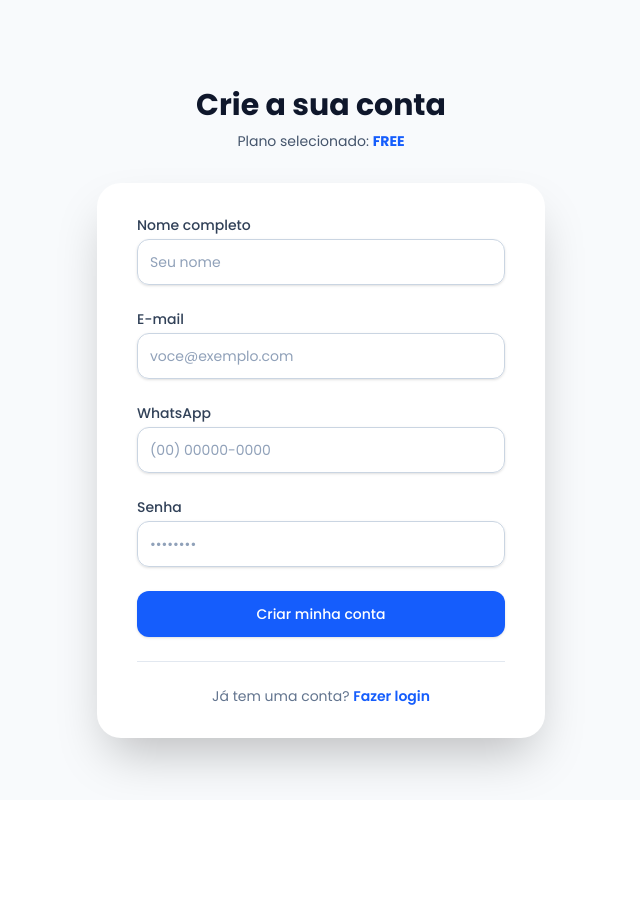
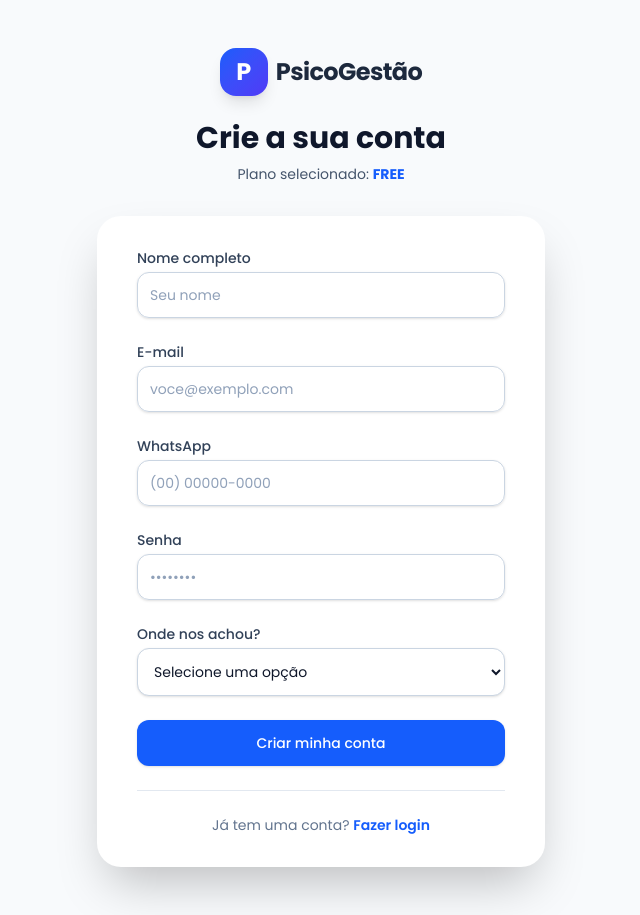
Before and after one commit to kochimoto/PsicoSaas, a Next.js app: page /cadastro in a window 1280 px wide. Shown: the whole page, without its empty margins (319-959 px from the left). Before the commit the page ends 800 px from the top, so only its background shows below. Built offline with nearby package versions, Linux system fonts and the light colour scheme; no server answers.

Commit message:
Branding: PsicoGestão e novo campo de cadastro

```diff
--- a/generate-zip.js
+++ b/generate-zip.js
@@ -2,7 +2,7 @@ const fs = require('fs');
 const archiver = require('archiver');
 const path = require('path');
 
-const outputPath = path.join(__dirname, '..', 'PsicoSaaS-Vercel.zip');
+const outputPath = path.join(__dirname, '..', 'PsicoGestao.v1.zip');
 const output = fs.createWriteStream(outputPath);
 const archive = archiver('zip', {
   zlib: { level: 9 }
--- a/package.json
+++ b/package.json
@@ -1,5 +1,5 @@
 {
-  "name": "saas-lais",
+  "name": "psicogestao",
   "version": "0.1.0",
   "private": true,
   "scripts": {
--- a/src/app/actions/auth.ts
+++ b/src/app/actions/auth.ts
@@ -11,6 +11,7 @@ interface RegisterData {
   password: string;
   plan?: string;
   phone?: string;
+  whereFound?: string;
 }
 
 export async function registerAction(data: RegisterData) {
@@ -27,6 +28,7 @@ export async function registerAction(data: RegisterData) {
         name: data.name,
         email: data.email,
         password: hashedPassword,
+        whereFound: data.whereFound,
         role: "PSICOLOGO",
         tenantOwner: {
           create: {
--- a/src/app/api/stripe/checkout/route.ts
+++ b/src/app/api/stripe/checkout/route.ts
@@ -32,7 +32,7 @@ export async function POST(req: Request) {
           price_data: {
             currency: "brl",
             product_data: {
-              name: "PsicoSaaS VIP (Teste)",
+              name: "PsicoGestão VIP (Teste)",
               description: "Acesso ilimitado à gestão completa.",
             },
             unit_amount: 100, // R$ 1,00 (em centavos)
--- a/src/app/cadastro/page.tsx
+++ b/src/app/cadastro/page.tsx
@@ -14,6 +14,7 @@ const registerSchema = z.object({
   email: z.string().email("E-mail inválido"),
   phone: z.string().min(10, "Telefone inválido"),
   password: z.string().min(6, "A senha deve ter pelo menos 6 caracteres"),
+  whereFound: z.string().min(1, "Por favor, nos diga onde nos encontrou"),
 });
 
 type RegisterData = z.infer<typeof registerSchema>;
@@ -47,8 +48,14 @@ function RegisterForm() {
 
   return (
     <div className="min-h-screen bg-slate-50 flex flex-col justify-center py-12 sm:px-6 lg:px-8">
-      <div className="sm:mx-auto sm:w-full sm:max-w-md">
-        <h2 className="mt-6 text-center text-3xl font-extrabold text-slate-900">
+      <div className="sm:mx-auto sm:w-full sm:max-w-md flex flex-col items-center">
+        <Link href="/" className="flex items-center gap-2 mb-6 group">
+          <div className="w-12 h-12 rounded-2xl bg-gradient-to-br from-blue-600 to-indigo-600 flex items-center justify-center text-white font-bold text-2xl shadow-lg group-hover:scale-110 transition-transform">
+            P
+          </div>
+          <span className="font-bold text-2xl tracking-tight text-slate-800">PsicoGestão</span>
+        </Link>
+        <h2 className="text-center text-3xl font-extrabold text-slate-900">
           Crie a sua conta
         </h2>
         <p className="mt-2 text-center text-sm text-slate-600">
@@ -117,6 +124,24 @@ function RegisterForm() {
             </div>
 
             <div>
+              <label className="block text-sm font-medium text-slate-700">Onde nos achou?</label>
+              <div className="mt-1">
+                <select
+                  {...register("whereFound")}
+                  className="block w-full px-3 py-3 border border-slate-300 rounded-xl shadow-sm bg-white focus:outline-none focus:ring-blue-500 focus:border-blue-500 sm:text-sm transition-all"
+                >
+                  <option value="">Selecione uma opção</option>
+                  <option value="instagram">Instagram</option>
+                  <option value="facebook">Facebook</option>
+                  <option value="google">Google</option>
+                  <option value="indicacao">Indicação de colega</option>
+                  <option value="outro">Outro</option>
+                </select>
+                {errors.whereFound && <p className="mt-1 text-xs text-red-500">{errors.whereFound.message}</p>}
+              </div>
+            </div>
+
+            <div>
               <button
                 type="submit"
                 disabled={isPending}
--- a/src/app/dashboard/layout.tsx
+++ b/src/app/dashboard/layout.tsx
@@ -34,12 +34,12 @@ export default function DashboardLayout({ children }: { children: React.ReactNod
       {/* Sidebar */}
       <div className={`fixed inset-y-0 left-0 z-50 w-72 bg-white border-r border-slate-200 transform transition-transform duration-300 lg:translate-x-0 lg:static lg:w-72 flex flex-col ${sidebarOpen ? 'translate-x-0' : '-translate-x-full'}`}>
         <div className="h-16 flex items-center px-6 border-b border-slate-100">
-          <div className="flex items-center gap-2">
-            <div className="w-8 h-8 rounded-xl bg-gradient-to-br from-blue-600 to-indigo-600 flex items-center justify-center text-white font-bold text-xl">
+          <Link href="/" className="flex items-center gap-2 group">
+            <div className="w-8 h-8 rounded-xl bg-gradient-to-br from-blue-600 to-indigo-600 flex items-center justify-center text-white font-bold text-xl group-hover:scale-110 transition-transform">
               P
             </div>
-            <span className="font-bold text-xl tracking-tight text-slate-800">PsicoSaaS</span>
-          </div>
+            <span className="font-bold text-xl tracking-tight text-slate-800">PsicoGestão</span>
+          </Link>
         </div>
 
         <div className="flex-1 overflow-y-auto py-6 px-4 space-y-1">
@@ -80,9 +80,9 @@ export default function DashboardLayout({ children }: { children: React.ReactNod
       <div className="flex-1 flex flex-col min-w-0 overflow-hidden">
         {/* Mobile Header */}
         <div className="lg:hidden h-16 bg-white border-b border-slate-200 flex items-center px-4 justify-between">
-          <div className="flex items-center gap-2">
+          <Link href="/" className="flex items-center gap-2">
             <div className="w-8 h-8 rounded-xl bg-gradient-to-br from-blue-600 to-indigo-600 flex items-center justify-center text-white font-bold text-lg">P</div>
-          </div>
+          </Link>
           <button
             onClick={() => setSidebarOpen(true)}
             className="p-2 rounded-lg text-slate-500 hover:bg-slate-100"
--- a/src/app/dashboard/page.tsx
+++ b/src/app/dashboard/page.tsx
@@ -76,7 +76,7 @@ export default async function DashboardPage() {
           <h2 className="text-xl font-bold text-slate-800 mb-6">Avisos Recentes</h2>
           <div className="space-y-4">
             <div className="p-4 rounded-2xl bg-blue-50 border border-blue-100 text-blue-800 text-sm">
-              <span className="font-bold block mb-1">Dica do PsicoSaaS</span>
+              <span className="font-bold block mb-1">Dica do PsicoGestão</span>
               Ative as mensagens automatizadas de WhatsApp no menu Configurações para reduzir faltas.
             </div>
           </div>
--- a/src/app/login/page.tsx
+++ b/src/app/login/page.tsx
@@ -48,12 +48,18 @@ export default function LoginPage() {
 
   return (
     <div className="min-h-screen bg-slate-50 flex flex-col justify-center py-12 sm:px-6 lg:px-8">
-      <div className="sm:mx-auto sm:w-full sm:max-w-md">
-        <h2 className="mt-6 text-center text-3xl font-extrabold text-slate-900">
+      <div className="sm:mx-auto sm:w-full sm:max-w-md flex flex-col items-center">
+        <Link href="/" className="flex items-center gap-2 mb-6 group">
+          <div className="w-12 h-12 rounded-2xl bg-gradient-to-br from-blue-600 to-indigo-600 flex items-center justify-center text-white font-bold text-2xl shadow-lg group-hover:scale-110 transition-transform">
+            P
+          </div>
+          <span className="font-bold text-2xl tracking-tight text-slate-800">PsicoGestão</span>
+        </Link>
+        <h2 className="text-center text-3xl font-extrabold text-slate-900">
           Bem-vindo de volta
         </h2>
         <p className="mt-2 text-center text-sm text-slate-600">
-          Acesse a sua conta PsicoSaaS
+          Acesse a sua conta PsicoGestão
         </p>
       </div>
 
--- a/src/app/page.tsx
+++ b/src/app/page.tsx
@@ -7,12 +7,12 @@ export default function LandingPage() {
       {/* Navbar with glassmorphism */}
       <nav className="fixed w-full z-50 top-0 transition-all border-b border-teal-100/50 bg-white/70 backdrop-blur-lg">
         <div className="max-w-7xl mx-auto px-6 h-20 flex items-center justify-between">
-          <div className="flex items-center gap-2">
-            <div className="w-10 h-10 rounded-xl bg-gradient-to-br from-teal-500 to-emerald-600 flex items-center justify-center text-white font-bold text-2xl shadow-lg shadow-teal-500/20">
+          <Link href="/" className="flex items-center gap-2 group">
+            <div className="w-10 h-10 rounded-xl bg-gradient-to-br from-teal-500 to-emerald-600 flex items-center justify-center text-white font-bold text-2xl shadow-lg shadow-teal-500/20 group-hover:scale-110 transition-transform">
               P
             </div>
-            <span className="font-bold text-2xl tracking-tight text-slate-800">PsicoSaaS</span>
-          </div>
+            <span className="font-bold text-2xl tracking-tight text-slate-800">PsicoGestão</span>
+          </Link>
           <div className="flex items-center gap-6">
             <Link href="#recursos" className="hidden md:block text-sm font-semibold text-slate-600 hover:text-teal-600 transition-colors">
               Recursos
@@ -93,15 +93,15 @@ export default function LandingPage() {
                        <div className="w-3 h-3 rounded-full bg-emerald-500"></div>
                      </div>
                      <div className="flex-1 max-w-sm mx-auto h-5 bg-slate-700 rounded-md flex items-center justify-center border border-slate-600">
-                       <span className="text-[10px] text-slate-400 font-medium">psicosaais.com.br/dashboard</span>
+                       <span className="text-[10px] text-slate-400 font-medium">psicogestao.com.br/dashboard</span>
                      </div>
                    </div>
 
                    {/* Webp Recording */}
                    <div className="flex-1 w-full bg-white relative">
                      <img
-                       src="/patient-demo.webp"
-                       alt="Demonstração do Sistema PsicoSaaS"
+                       src="/psicogestao_dashboard_mockup.png"
+                       alt="Demonstração do Sistema PsicoGestão"
                        className="absolute inset-0 w-full h-full object-cover object-left-top shadow-inner"
                      />
                    </div>
@@ -271,7 +271,7 @@ export default function LandingPage() {
         <div className="absolute inset-0 bg-gradient-to-t from-teal-50/50 to-white/0"></div>
         <div className="relative z-10 text-center px-6 max-w-3xl">
           <h2 className="text-4xl lg:text-5xl font-extrabold text-slate-900 mb-6 tracking-tight">Renove a sua rotina clínica hoje mesmo.</h2>
-          <p className="text-xl text-slate-600 mb-10 font-medium">Junte-se a milhares de psicólogos que modernizaram seus consultórios com o PsicoSaaS e ganharam tempo para viver.</p>
+          <p className="text-xl text-slate-600 mb-10 font-medium">Junte-se a milhares de psicólogos que modernizaram seus consultórios com o PsicoGestão e ganharam tempo para viver.</p>
           <Link
             href="/cadastro"
             className="inline-flex items-center gap-2 bg-slate-900 text-white px-10 py-5 rounded-full text-lg font-bold hover:bg-teal-700 hover:shadow-[0_0_40px_-5px_rgba(20,184,166,0.3)] transition-all active:scale-95"
@@ -287,12 +287,12 @@ export default function LandingPage() {
         <div className="max-w-7xl mx-auto px-6">
           <div className="grid md:grid-cols-4 gap-10 mb-16">
             <div className="md:col-span-1 border-r border-slate-800 pr-4">
-              <div className="flex items-center gap-2 mb-6">
-                <div className="w-8 h-8 rounded-lg bg-teal-500 flex items-center justify-center text-white font-bold text-lg shadow-sm">
+              <Link href="/" className="flex items-center gap-2 mb-6 group">
+                <div className="w-8 h-8 rounded-lg bg-teal-500 flex items-center justify-center text-white font-bold text-lg shadow-sm group-hover:scale-110 transition-transform">
                   P
                 </div>
-                <span className="font-extrabold text-2xl tracking-tight">PsicoSaaS</span>
-              </div>
+                <span className="font-extrabold text-2xl tracking-tight">PsicoGestão</span>
+              </Link>
               <p className="text-slate-400 text-sm leading-relaxed font-medium">
                 A plataforma mais completa e humanizada para gestão de clínicas psicológicas e psiquiátricas do Brasil.
               </p>
@@ -324,12 +324,10 @@ export default function LandingPage() {
           </div>
           <div className="border-t border-slate-800 pt-8 flex flex-col md:flex-row items-center justify-between gap-4">
             <p className="text-slate-500 text-sm font-medium text-center md:text-left">
-              © {new Date().getFullYear()} PsicoSaaS. Todos os direitos reservados.
+              © {new Date().getFullYear()} PsicoGestão. Todos os direitos reservados.
             </p>
-            <div className="flex items-center gap-2 text-slate-500">
-              <span className="text-xs font-bold uppercase tracking-wider">Feito com</span>
-              <Heart className="w-4 h-4 text-rose-500 fill-rose-500" />
-              <span className="text-xs font-bold uppercase tracking-wider">no Brasil</span>
+            <div className="flex items-center gap-2 text-slate-500 italic">
+              <span className="text-xs font-bold uppercase tracking-wider">Feito por Lucas Benevides</span>
             </div>
           </div>
         </div>
--- a/src/lib/stripe.ts
+++ b/src/lib/stripe.ts
@@ -3,11 +3,11 @@ import Stripe from "stripe";
 const getStripe = () => {
   const key = process.env.STRIPE_SECRET_KEY;
   return new Stripe(key || "sk_test_placeholder", {
-    apiVersion: "2024-12-18.acacia",
+    apiVersion: "2026-02-25.clover",
     appInfo: {
-      name: "PsicoSAAS",
-      version: "0.1.0"
-    }
+      name: "PsicoGestão",
+      version: "0.1.0",
+    },
   });
 };
 
```
Also changed, not shown: public/psicogestao_dashboard_mockup.png (added), 1 other file (tests, documents, lock files or other folders).
